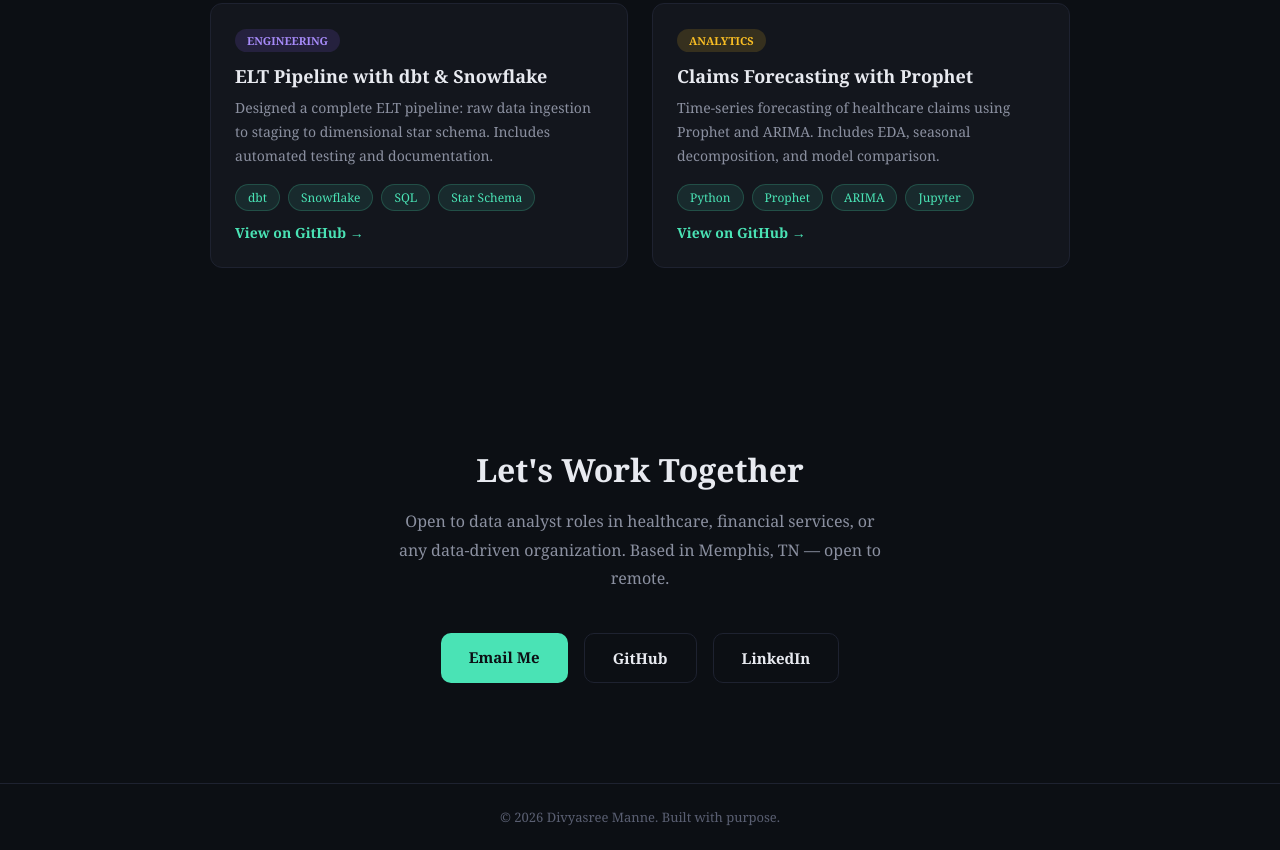
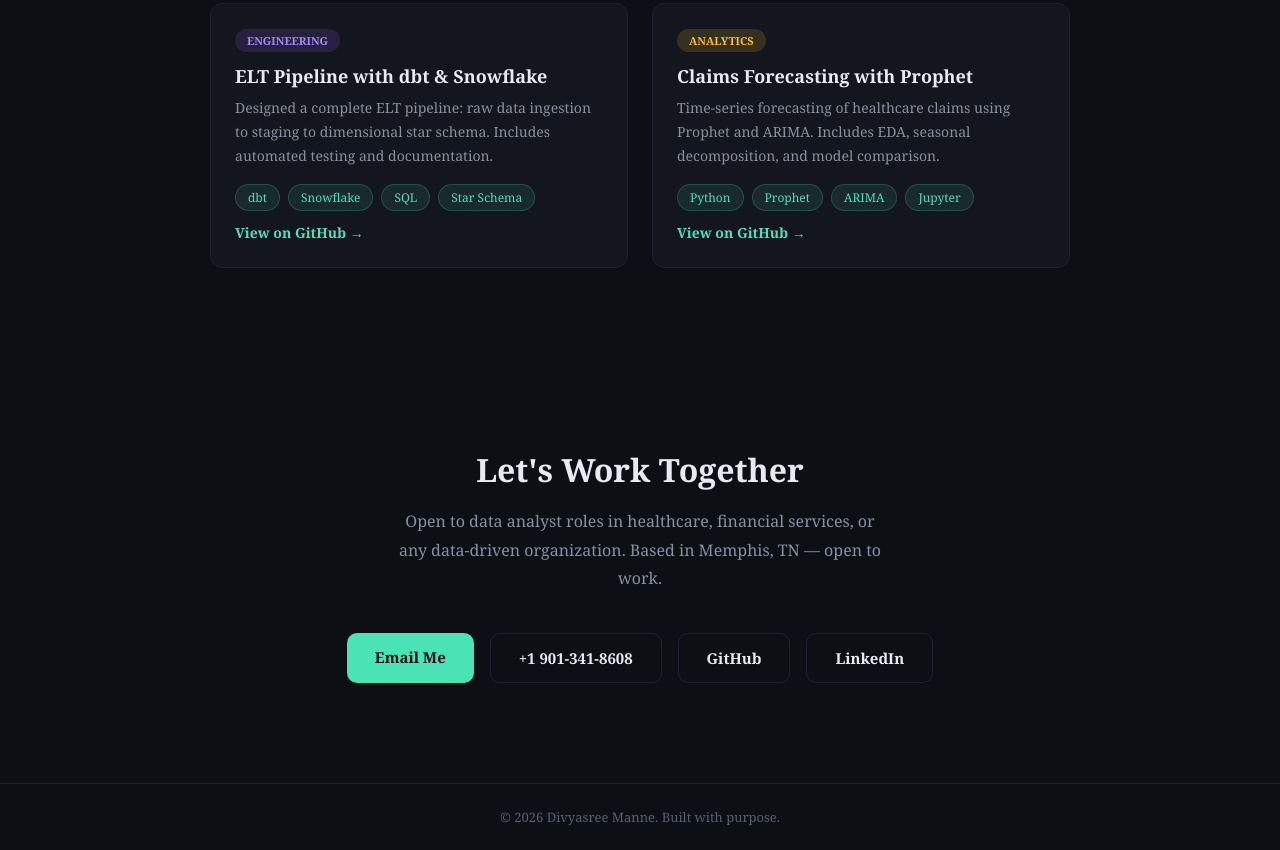
Before and after one commit to DivyasreeManne/Portfolio, a plain HTML site: page index.html in a window 1280 px wide. Shown: the part 1420-2270 px from the top of the page. Drawn offline with Linux system fonts and the light colour scheme.

Commit message:
Update index.html

```diff
--- a/index.html
+++ b/index.html
@@ -361,11 +361,12 @@
 
     <div class="contact">
         <h2>Let's Work Together</h2>
-        <p>Open to data analyst roles in healthcare, financial services, or any data-driven organization. Based in Memphis, TN — open to remote.</p>
+        <p>Open to data analyst roles in healthcare, financial services, or any data-driven organization. Based in Memphis, TN — open to work.</p>
         <div class="contact-links">
             <a href="mailto:divyasreemanne99@gmail.com" class="btn primary">Email Me</a>
+            <a href="tel:+19013418608" class="btn secondary">+1 901-341-8608</a>
             <a href="https://github.com/DivyasreeManne" class="btn secondary">GitHub</a>
-            <a href="https://linkedin.com/" class="btn secondary">LinkedIn</a>
+            <a href="https://www.linkedin.com/in/divyasree-manne" class="btn secondary">LinkedIn</a>
         </div>
     </div>
 
```
